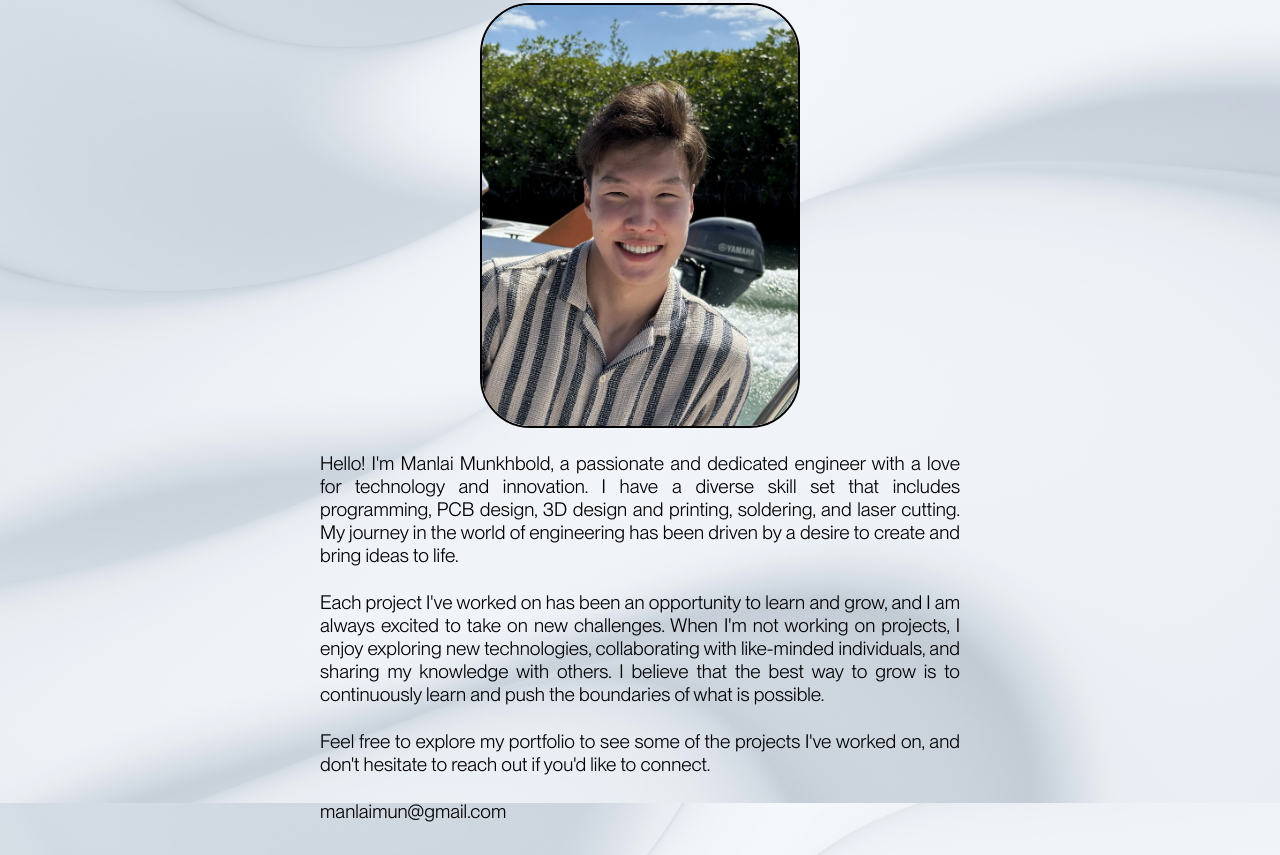
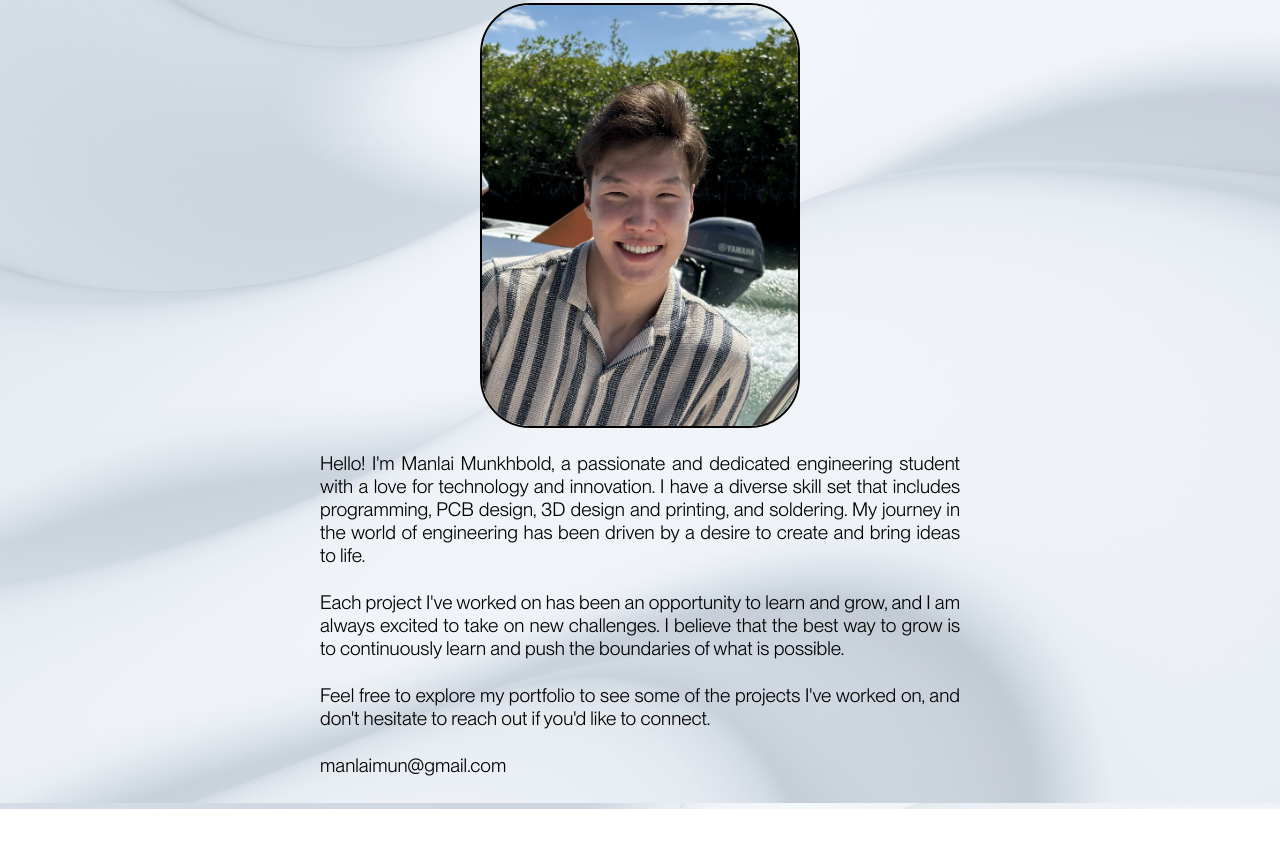
Before and after one commit to ManlaiM/ManlaiM.github.io, a plain HTML site: page about.html in a window 1280 px wide. Shown: the part 157-1012 px from the top of the page. After the commit the page ends 966 px from the top, so only its background shows below. Drawn offline with Linux system fonts and the light colour scheme; a web font is replaced by a local one.

Commit message:
Updated links to pages

```diff
--- a/about.html
+++ b/about.html
@@ -63,7 +63,7 @@
             <a href="https://www.linkedin.com/in/manlaimunkhbold/" target="_blank" class="socials w-inline-block">
                 <div class="text-socialnav">LinkedIn</div>
             </a>
-            <a href="https://drive.google.com/file/d/1DqPHRohPhHha-cifXC7usj_gPIzla0b_/view?usp=sharing" target="_blank" class="socials w-inline-block">
+            <a href="https://drive.google.com/file/d/19e93J3790uyTmLW56XESDk0Ys7lFHhTL/view?usp=sharing" target="_blank" class="socials w-inline-block">
                 <div class="text-socialnav">Resume</div>
             </a>
         </div>
@@ -89,8 +89,11 @@
                     <img src="Webp-Images/Me2.webp" alt = "Manlai Munkhbold">
                 </div>
                 <div class="about-content">
-                    <p>Hello! I'm Manlai Munkhbold, a passionate and dedicated engineer with a love for technology and innovation. I have a diverse skill set that includes programming, PCB design, 3D design and printing, soldering, and laser cutting. My journey in the world of engineering has been driven by a desire to create and bring ideas to life.</p>
-                    <p>Each project I've worked on has been an opportunity to learn and grow, and I am always excited to take on new challenges. When I'm not working on projects, I enjoy exploring new technologies, collaborating with like-minded individuals, and sharing my knowledge with others. I believe that the best way to grow is to continuously learn and push the boundaries of what is possible.</p>
+                    <p>Hello! I'm Manlai Munkhbold, a passionate and dedicated engineering student with a love for technology and innovation.
+                        I have a diverse skill set that includes programming, PCB design, 3D design and printing, and soldering.
+                        My journey in the world of engineering has been driven by a desire to create and bring ideas to life.</p>
+                    <p>Each project I've worked on has been an opportunity to learn and grow, and I am always excited to take on new challenges.
+                        I believe that the best way to grow is to continuously learn and push the boundaries of what is possible.</p>
                     <p>Feel free to explore my portfolio to see some of the projects I've worked on, and don't hesitate to reach out if you'd like to connect.</p>
                     <p>manlaimun@gmail.com</p>
                 </div>
```
Also changed, not shown: index.html (+1 -1 lines).
